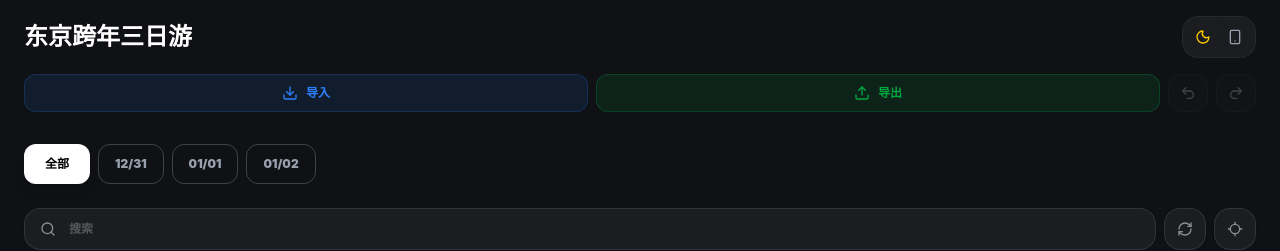
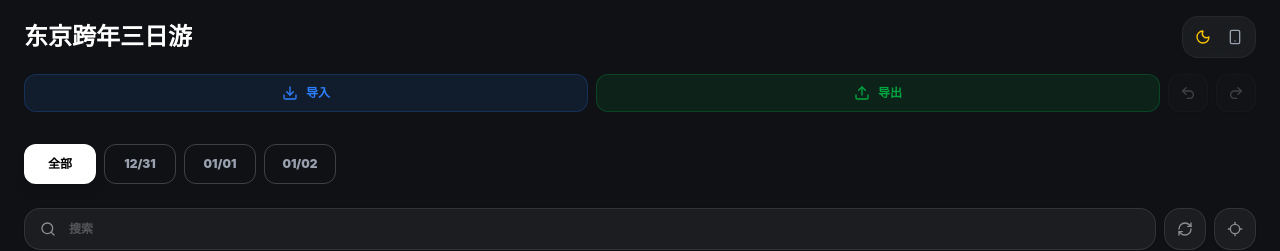
Before and after one commit to harvey1995/Travey, a React (Vite) app: page / in a window 1280 px wide. Shown: the top 251 px of the page. Built offline with nearby package versions, Linux system fonts and the light colour scheme; no server answers.

Commit message:
Initial commit with trip planner code

```diff
--- a/src/App.jsx
+++ b/src/App.jsx
@@ -946,7 +946,7 @@ const App = () => {
             <nav className={`${isMobileView ? 'px-3' : 'px-6'} py-4 flex gap-2 overflow-x-auto no-scrollbar items-center shrink-0`}>
               <button
                 onClick={() => setActiveTab('Total')}
-                className={`relative flex items-center justify-center whitespace-nowrap shrink-0 h-[40px] px-5 rounded-xl text-xs font-black transition-all border border-solid box-border ${
+                className={`relative flex items-center justify-center whitespace-nowrap shrink-0 h-[40px] w-[72px] rounded-xl text-xs font-black transition-all border border-solid box-border ${
                   activeTab === 'Total'
                     ? (isDarkMode ? 'bg-white text-black shadow-lg border-transparent' : 'bg-gray-800 text-white shadow-lg border-transparent')
                     : (isDarkMode ? 'bg-transparent border-white/20 text-gray-400 hover:text-white hover:border-white/40' : 'bg-white shadow-sm border-gray-200 text-gray-500 hover:text-gray-800 hover:border-gray-300')
@@ -959,7 +959,7 @@ const App = () => {
                 <button
                   key={date}
                   onClick={() => setActiveTab(date)}
-                  className={`relative flex items-center justify-center whitespace-nowrap shrink-0 h-[40px] px-4 rounded-xl text-xs font-black transition-all border border-solid box-border ${
+                  className={`relative flex items-center justify-center whitespace-nowrap shrink-0 h-[40px] w-[72px] rounded-xl text-xs font-black transition-all border border-solid box-border ${
                     activeTab === date
                       ? (isDarkMode ? 'bg-white text-black shadow-lg border-transparent' : 'bg-gray-800 text-white shadow-lg border-transparent')
                       : (isDarkMode ? 'bg-transparent border-white/20 text-gray-400 hover:text-white hover:border-white/40' : 'bg-white shadow-sm border-gray-200 text-gray-500 hover:text-gray-800 hover:border-gray-300')
@@ -1099,7 +1099,7 @@ const App = () => {
                               </div>
                             </div>
 
-                            <div className={`flex-1 mb-2 p-4 rounded-[1.5rem] border shadow-sm transition-all duration-300 transform ${activeScaleId === item.id ? 'scale-95' : 'scale-100'} ${isDarkMode ? 'bg-white/5 border-white/5' : 'bg-white border-gray-200'} ${item.done ? 'opacity-50' : ''}`}>
+                            <div className={`flex-1 mb-2 p-4 rounded-[1.5rem] border shadow-sm transition-all duration-300 transform-gpu ${activeScaleId === item.id ? 'scale-95' : 'scale-100'} ${isDarkMode ? 'bg-white/5 border-white/5' : 'bg-white border-gray-200'} ${item.done ? 'opacity-50' : ''}`}>
                               <div className="flex justify-between items-start mb-2">
                                 <div className="flex-1 min-w-0 pr-2">
                                   <h3 className={`font-semibold text-sm leading-snug select-text ${item.done ? 'line-through opacity-70' : ''}`}>{item.name}</h3>
@@ -1163,10 +1163,10 @@ const App = () => {
                                 </div>
 
                                 <div className="flex gap-1.5">
-                                  <button onClick={() => openEditModal(item)} className={`p-1.5 rounded-lg hover:scale-105 transition-all ${isDarkMode ? 'bg-yellow-500/10 text-yellow-400 hover:bg-yellow-500/20' : 'bg-yellow-100 text-yellow-600 hover:bg-yellow-200'}`}>
+                                  <button onClick={() => openEditModal(item)} className={`p-1.5 rounded-lg hover:scale-105 transition-all flex items-center justify-center ${isDarkMode ? 'bg-yellow-500/10 text-yellow-400 hover:bg-yellow-500/20' : 'bg-yellow-100 text-yellow-600 hover:bg-yellow-200'}`}>
                                     <SquarePen className="w-3.5 h-3.5" />
                                   </button>
-                                  <button onClick={() => handleDelete(item.id)} className={`p-1.5 rounded-lg hover:scale-105 transition-all ${isDarkMode ? 'bg-red-500/10 text-red-400 hover:bg-red-500/20' : 'bg-red-100 text-red-600 hover:bg-red-200'}`}>
+                                  <button onClick={() => handleDelete(item.id)} className={`p-1.5 rounded-lg hover:scale-105 transition-all flex items-center justify-center ${isDarkMode ? 'bg-red-500/10 text-red-400 hover:bg-red-500/20' : 'bg-red-100 text-red-600 hover:bg-red-200'}`}>
                                     <Trash2 className="w-3.5 h-3.5" />
                                   </button>
                                 </div>
@@ -1203,14 +1203,14 @@ const App = () => {
                                   {item.endTimeStr}
                                 </div>
                               </div>
-                              <div className={`flex-1 flex items-center justify-between px-3 py-2 rounded-xl border border-dashed shadow-sm transition-all duration-300 transform ${activeScaleId === `transport-${item.id}` ? 'scale-95' : 'scale-100'} ${isDarkMode ? 'bg-white/[0.03] border-white/5' : 'bg-white/60 border-gray-200'} ${item.transportDone ? 'opacity-50' : ''}`}>
+                              <div className={`flex-1 flex items-center justify-between px-3 py-2 rounded-xl border border-dashed shadow-sm transition-all duration-300 transform-gpu ${activeScaleId === `transport-${item.id}` ? 'scale-95' : 'scale-100'} ${isDarkMode ? 'bg-white/[0.03] border-white/5' : 'bg-white/60 border-gray-200'} ${item.transportDone ? 'opacity-50' : ''}`}>
                                 <div className="flex items-center min-w-0">
                                   <div className={`ml-1 flex items-center gap-1 px-2 py-1 rounded-lg transition-colors duration-[400ms] ${isDarkMode ? 'text-green-500 bg-green-500/10' : 'text-green-700 bg-green-100'} text-[10px] font-bold`}>
                                     <Clock className="w-3 h-3" /> {(item.transportDuration || 0) >= (isMobileView ? 1000 : 1000000) ? (isMobileView ? '999m+' : '999999m+') : (item.transportDuration || 0) + 'm'}
                                   </div>
                                 </div>
                                 <div className={`flex items-center shrink-0 ${isMobileView ? 'gap-2' : 'gap-3'}`}>
-                                  <button onClick={() => openTransportModal(item)} className={`p-1.5 rounded-lg hover:scale-105 transition ${isDarkMode ? 'bg-yellow-500/10 text-yellow-400 hover:bg-yellow-500/20' : 'bg-yellow-100 text-yellow-600 hover:bg-yellow-200'}`}>
+                                  <button onClick={() => openTransportModal(item)} className={`p-1.5 rounded-lg hover:scale-105 transition flex items-center justify-center ${isDarkMode ? 'bg-yellow-500/10 text-yellow-400 hover:bg-yellow-500/20' : 'bg-yellow-100 text-yellow-600 hover:bg-yellow-200'}`}>
                                     <SquarePen className="w-3.5 h-3.5" />
                                   </button>
                                   <div className="flex gap-1 shrink-0">
@@ -1218,7 +1218,7 @@ const App = () => {
                                       const isActive = item.transportMode === mode;
                                       const Icon = config.icon;
                                       return (
-                                        <button key={mode} onClick={() => handleUpdateTransport(item.id, mode)} className={`p-1.5 rounded-lg transition hover:scale-105 ${isActive ? `${isDarkMode ? config.darkClass : config.lightClass} scale-110 shadow-sm` : 'text-gray-500 opacity-70 hover:opacity-100'}`}>
+                                        <button key={mode} onClick={() => handleUpdateTransport(item.id, mode)} className={`p-1.5 rounded-lg transition hover:scale-105 flex items-center justify-center ${isActive ? `${isDarkMode ? config.darkClass : config.lightClass} scale-110 shadow-sm` : 'text-gray-500 opacity-70 hover:opacity-100'}`}>
                                           <Icon className="w-3.5 h-3.5" />
                                         </button>
                                       );
```
